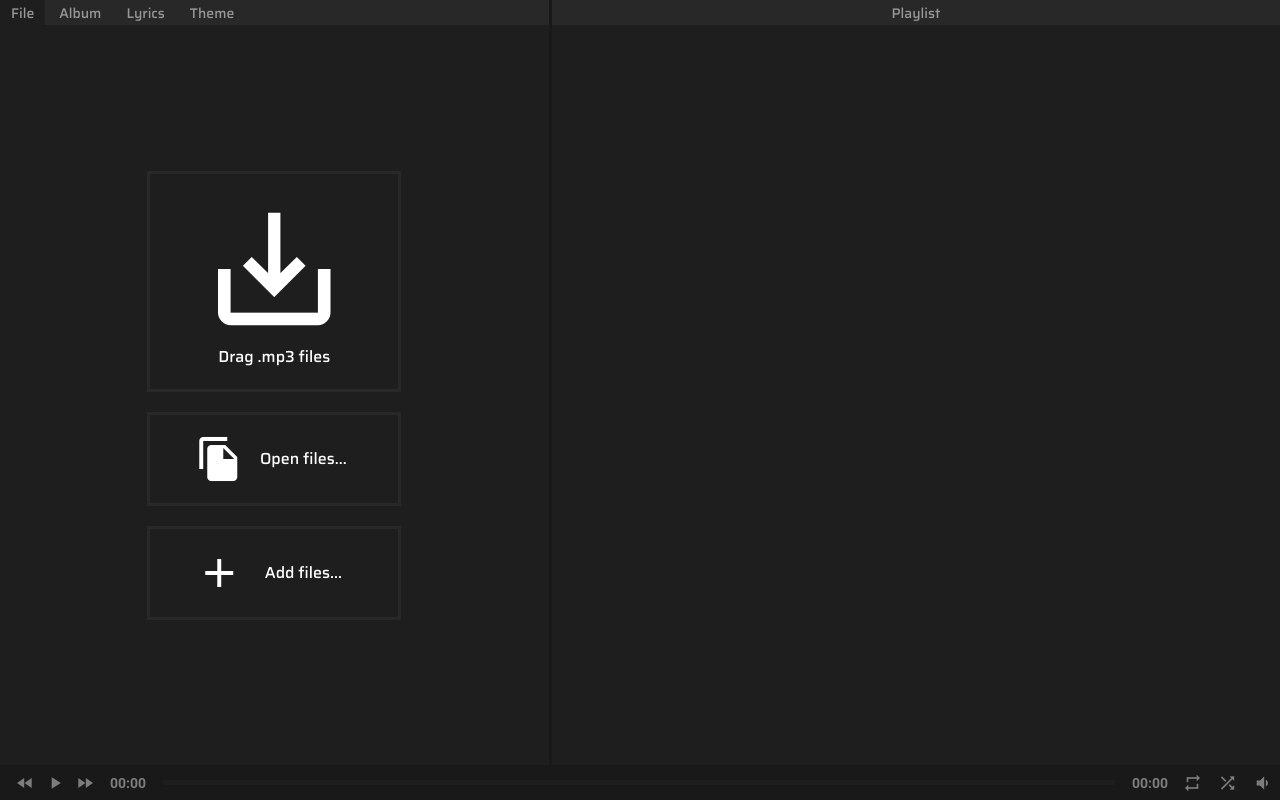
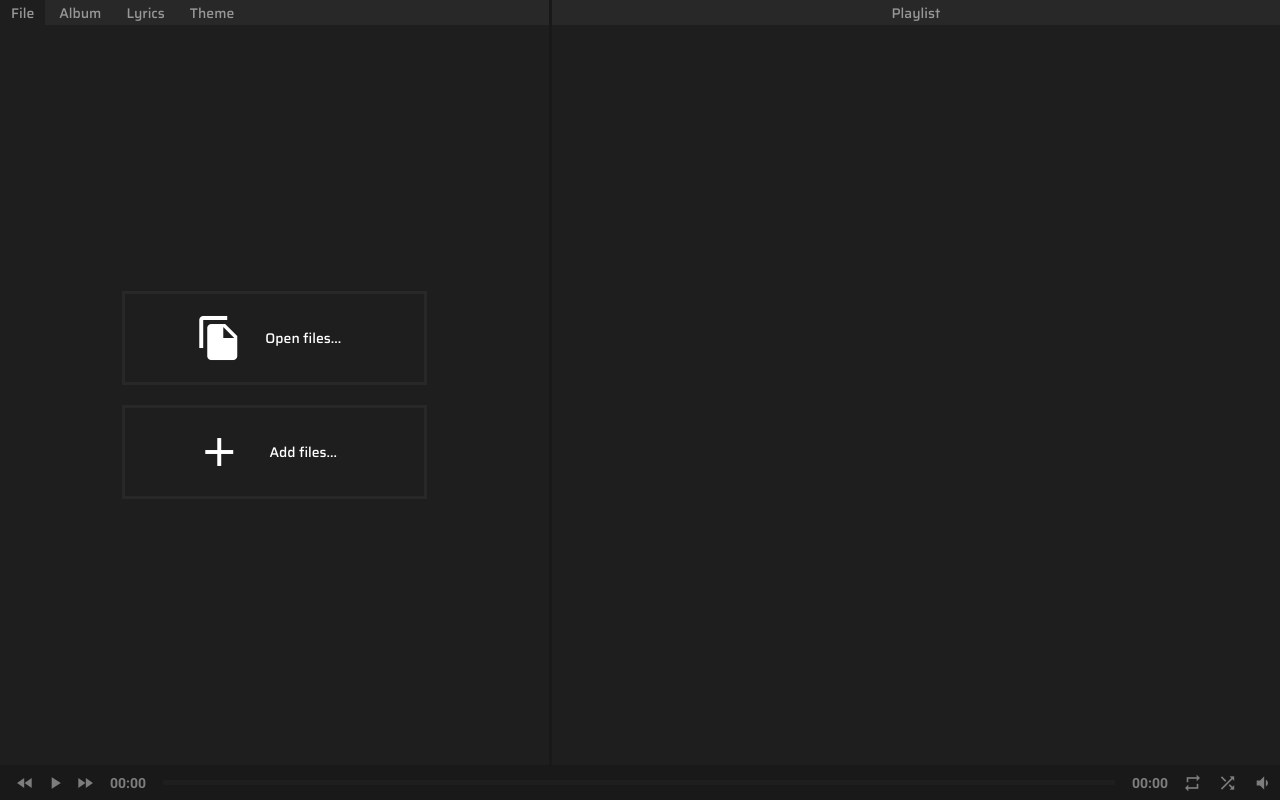
Before and after one commit to kamilmackow98/player, a React (Create React App) app: page / in a window 1280 px wide. Built offline with nearby package versions, Linux system fonts and the light colour scheme.

Commit message:
file responsive finished

```diff
--- a/src/components/LeftPane.tsx
+++ b/src/components/LeftPane.tsx
@@ -20,7 +20,7 @@ const LeftPane = (props: Props) => {
             {content.id === "file" && (
               <div className="file__content">
                 <span className="drag-files">
-                  <i className="material-icons md-64">save_alt</i>
+                  <i className="material-icons size">save_alt</i>
                   <span>Drag .mp3 files</span>
                 </span>
 
@@ -30,7 +30,7 @@ const LeftPane = (props: Props) => {
                     handleInputs(e);
                   }}
                 >
-                  <i className="material-icons md-48">file_copy</i>
+                  <i className="material-icons size">file_copy</i>
                   <div>Open files...</div>
                 </div>
 
@@ -40,7 +40,7 @@ const LeftPane = (props: Props) => {
                     handleInputs(e);
                   }}
                 >
-                  <i className="material-icons md-48">add</i>
+                  <i className="material-icons size">add</i>
                   <div>Add files...</div>
                 </div>
               </div>
--- a/src/sass/left_pane.scss
+++ b/src/sass/left_pane.scss
@@ -12,6 +12,8 @@
 
   overflow: auto;
   overflow-x: hidden;
+
+  font-size: 14px;
 
   &::-webkit-scrollbar {
     width: 5px;
@@ -99,6 +101,7 @@
     margin-bottom: 20px;
     padding: 20px 0;
 
+    min-width: 100px;
     width: 80%;
 
     border: 3px solid lighten($primary, 4%);
@@ -111,19 +114,29 @@
     }
   }
 
+  .open-files {
+    i {
+      margin-bottom: 5px;
+    }
+  }
+
   .open-files,
   .add-files {
     cursor: pointer;
+    height: 110px;
 
     div {
       white-space: nowrap;
       text-align: center;
-      margin-left: 10px;
       width: 100px;
     }
 
     i {
       cursor: pointer;
+
+      &.size {
+        font-size: 36px;
+      }
     }
   }
 
@@ -289,7 +302,7 @@
         padding: 2px;
         font-family: "Saira-SemiBold";
         text-align: center;
-        font-size: 16px;
+        font-size: 14px;
 
         height: 100%;
         width: 100%;
@@ -352,17 +365,61 @@
 }
 
 /* --------------------------- */
+/* --------- TABLETS --------- */
+/* --------------------------- */
+@media screen and (min-width: 641px) and (max-width: 1280px) {
+  #file {
+    .drag-files,
+    .open-files,
+    .add-files {
+      flex-direction: row;
+
+      min-width: 220px;
+      width: 60%;
+
+      &:hover {
+        border: 3px solid $secondary;
+      }
+
+      &:active {
+        -webkit-tap-highlight-color: transparent;
+        background-color: transparent;
+        border: 3px solid $secondary;
+        outline: none;
+      }
+    }
+
+    .open-files {
+      i {
+        margin-bottom: 0;
+      }
+    }
+
+    .open-files,
+    .add-files {
+      height: auto;
+
+      div {
+        margin-left: 10px;
+      }
+
+      i.size {
+        font-size: 48px;
+      }
+    }
+  }
+}
+
+/* --------------------------- */
 /* --------- DESKTOP --------- */
 /* --------------------------- */
-@media screen and (min-width: 769px) {
+@media screen and (min-width: 1281px) {
   #file {
     .drag-files,
     .open-files,
     .add-files {
       flex-direction: row;
       display: flex;
-
-      padding: 20px;
 
       min-width: 250px;
       width: 50%;
@@ -373,13 +430,37 @@
 
       &:active {
         -webkit-tap-highlight-color: transparent;
-        background-color: $secondary;
+        background-color: transparent;
+        border: 3px solid $secondary;
         outline: none;
+      }
+    }
+
+    .open-files {
+      i {
+        margin-bottom: 0;
       }
     }
 
     .drag-files {
       flex-direction: column;
+
+      i.size {
+        font-size: 150px;
+      }
+    }
+
+    .open-files,
+    .add-files {
+      height: auto;
+
+      div {
+        margin-left: 10px;
+      }
+
+      i.size {
+        font-size: 48px;
+      }
     }
   }
 }
```
